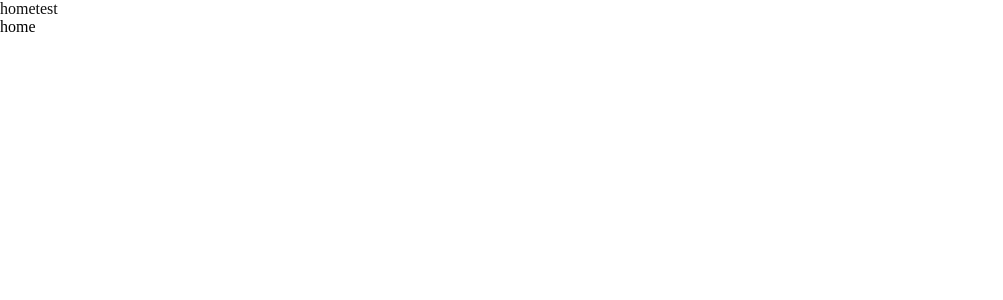
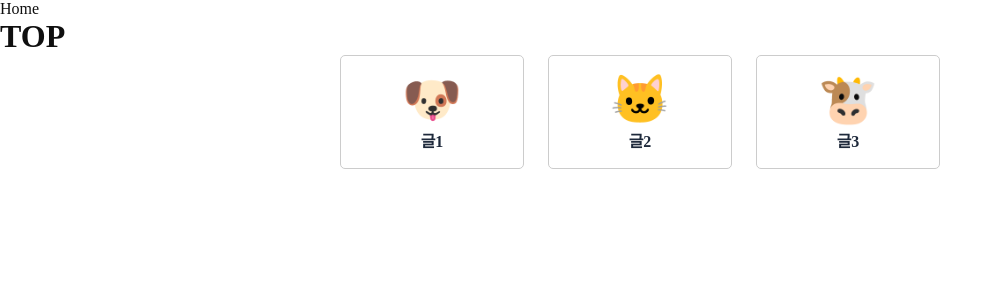
Before and after one commit to swc9803/blog, a Nuxt app: page / in a window 1280 px wide. Shown: the top 300 px of the page, without its empty margins (0-1003 px from the left). Built offline with nearby package versions, Linux system fonts and the light colour scheme.

Commit message:
동적 라우팅 추가

```diff
--- a/app.vue
+++ b/app.vue
@@ -1,9 +1,5 @@
 <template>
-  <div>
-    <nuxt-link to="/">home</nuxt-link>
-    <nuxt-link to="/test">test</nuxt-link>
+  <NuxtLayout>
     <NuxtPage />
-  </div>
+  </NuxtLayout>
 </template>
-
-<script setup></script>
--- /dev/null
+++ b/layouts/default.vue
@@ -0,0 +1,10 @@
+<template>
+  <div>
+    <header>
+      <NuxtLink to="/">Home</NuxtLink>
+    </header>
+    <main>
+      <slot />
+    </main>
+  </div>
+</template>
--- /dev/null
+++ b/pages/blog/[id].vue
@@ -0,0 +1,49 @@
+<template>
+  <div>
+    <article v-if="article" class="article">
+      <div class="article_emoji">🐶</div>
+      <h1 class="article_title">글1</h1>
+      <p class="article_content">
+        글1 글1 글1 글1 글1 글1 글1 글1 글1 글1 글1 글1 글1 글1 글1
+      </p>
+    </article>
+    <p v-else>글을 찾지 못했습니다.</p>
+    <NuxtLink to="/" class="home-link">목록으로 돌아가기</NuxtLink>
+  </div>
+</template>
+
+<script setup>
+const { params } = useRoute();
+const id = Number(params.id);
+
+definePageMeta({
+  validate: (route) => {
+    const id = route.params.id;
+    return /^\d+$/.test(id);
+  },
+});
+</script>
+
+<style lang="scss" scoped>
+.article {
+  max-width: 600px;
+  margin-inline: auto;
+  padding: 80px 0;
+  .article_emoji {
+    font-size: 400px;
+    text-align: center;
+  }
+  .article_title {
+    font-size: 40px;
+    text-align: center;
+  }
+  .article_content {
+    font-size: 16px;
+  }
+}
+.home-link {
+  padding: 24px 0;
+  display: grid;
+  place-items: center;
+}
+</style>
--- a/pages/index.vue
+++ b/pages/index.vue
@@ -1,13 +1,48 @@
 <template>
-  <div class="home">home</div>
+  <div>
+    <h1>TOP</h1>
+    <div class="articles">
+      <NuxtLink to="/blog/1" class="card">
+        <span class="card_emoji">🐶</span>
+        <span class="card_title">글1</span>
+      </NuxtLink>
+      <NuxtLink to="/blog/2" class="card">
+        <span class="card_emoji">🐱</span>
+        <span class="card_title">글2</span>
+      </NuxtLink>
+      <NuxtLink to="/blog/3" class="card">
+        <span class="card_emoji">🐮</span>
+        <span class="card_title">글3</span>
+      </NuxtLink>
+    </div>
+  </div>
 </template>
 
-<script setup>
-const config = useRuntimeConfig();
-
-onMounted(() => {
-  console.log(config.public.apiKey);
-});
-</script>
-
-<style lang="scss" scoped></style>
+<style lang="scss" scoped>
+.articles {
+  margin-inline: auto;
+  display: flex;
+  justify-content: center;
+  gap: 24px;
+  max-width: 600px;
+  .card {
+    width: 100%;
+    display: flex;
+    flex-direction: column;
+    justify-content: center;
+    align-items: center;
+    text-decoration: none;
+    border: 1px solid #ccc;
+    border-radius: 5px;
+    padding: 16px;
+    .card_emoji {
+      font-size: 48px;
+    }
+    .card_title {
+      color: #1e293b;
+      font-size: 16px;
+      font-weight: bold;
+    }
+  }
+}
+</style>
--- a/pages/test/index.vue
+++ /dev/null
@@ -1,11 +0,0 @@
-<template>
-  <div>
-    <div class="test">test</div>
-  </div>
-</template>
-
-<script setup>
-
-</script>
-
-<style lang="scss" scoped></style>
```
